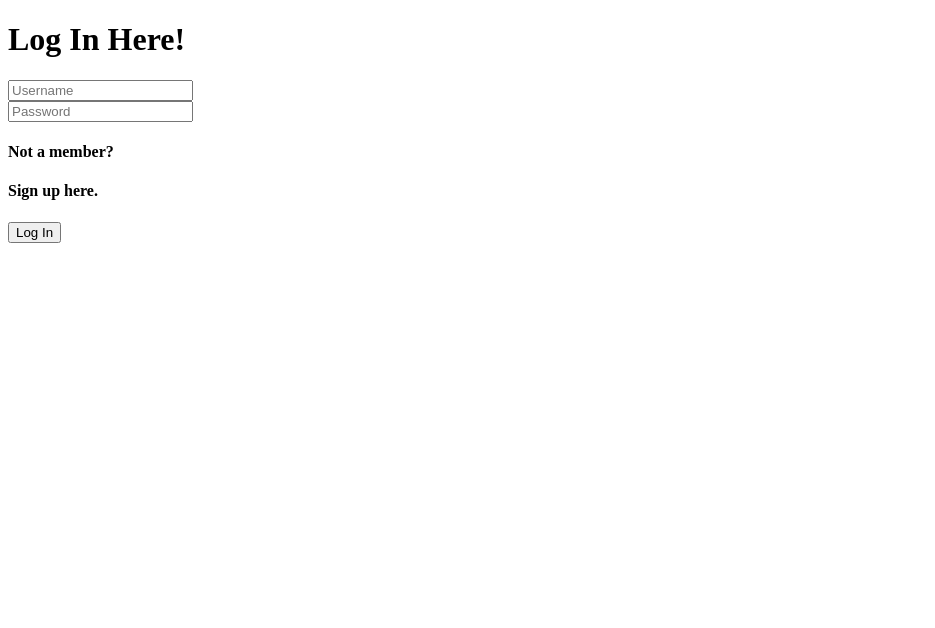
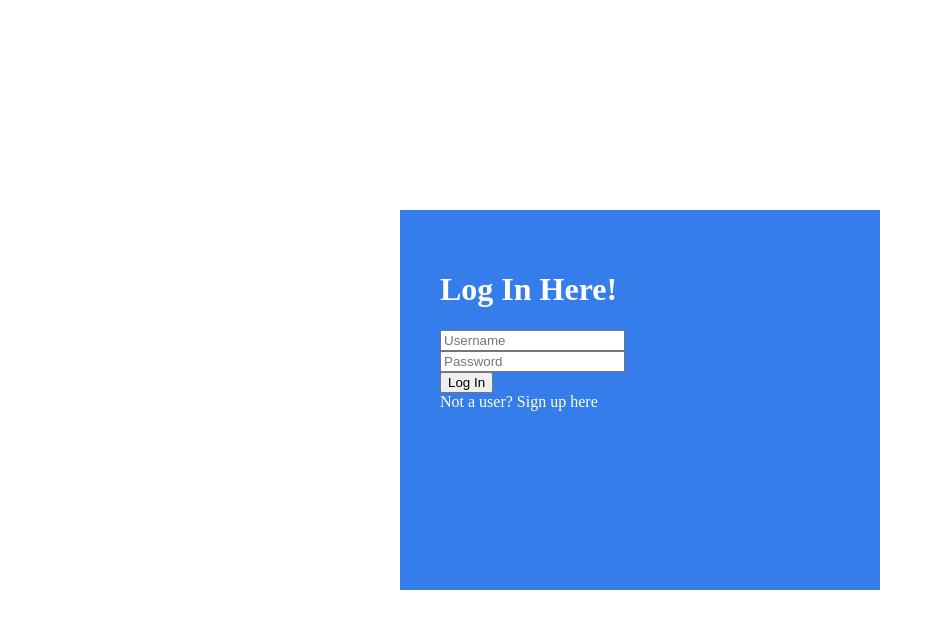
Before and after one commit to bethel-school-of-technology/team-the-innovators-frontend, an Angular app: page /login in a window 1280 px wide. Shown: the top 628 px of the page, without its empty margins (0-935 px from the left). Built offline with nearby package versions, Linux system fonts and the light colour scheme.

Commit message:
updated login view html and css

```diff
--- a/src/app/components/login/login.component.css
+++ b/src/app/components/login/login.component.css
@@ -0,0 +1,24 @@
+.card {
+    color: white;
+    border: none;
+    height: 300px;
+    width: 400px;
+    padding: 40px;
+    position: absolute;
+    top: 50%;
+    left: 50%;
+    transform: translate(-50%, -50%);
+    background-color: #347deb;
+}
+
+a {
+    color: white;
+    background-color: transparent;
+    text-decoration: none;
+  }
+
+  a:hover {
+    color: black;
+    background-color: transparent;
+    text-decoration: none;
+  }
--- a/src/app/components/login/login.component.html
+++ b/src/app/components/login/login.component.html
@@ -1,11 +1,21 @@
-<div>
-    <h1>Log In Here!</h1>
-    <form>
-    <!-- <form (ngSubmit) = "login()"> -->
-        <input type="text" id="username" name="username" placeholder="Username" [(ngModel)] = "newUser.username" /> <br />
-        <input type="text" id="password" name="password" placeholder="Password" [(ngModel)] = "newUser.password" /> <br />
-    </form>
-    <h4>Not a member?</h4>
-    <h4>Sign up here.</h4>
-    <button type="submit">Log In</button>
+<div class="container">
+    <div class="row">
+        <div class="col-md-6">
+            <div class="card">
+                <div class="text-center">
+                    <h1>Log In Here!</h1>
+                </div>
+                <form> <!-- <form (ngSubmit) = "login()"> -->
+                    <div class="mb-3">
+                        <input type="email" class="form-control" id="username" name="username" placeholder="Username" [(ngModel)] = "newUser.username" />
+                    </div>
+                    <div class="mb-3">
+                        <input type="password" class="form-control" id="password" name="password" placeholder="Password" [(ngModel)] = "newUser.password" />
+                    </div>
+                    <button class="btn btn-primary" type="submit">Log In</button>
+                    <div>Not a user? Sign up <a routerLink="">here</a></div>
+                </form>
+            </div>
+        </div>
+    </div>
 </div>
--- a/src/app/models/user.ts
+++ b/src/app/models/user.ts
@@ -1,4 +1,5 @@
 export class User {
+    id: number;
     first_name: string;
     last_name: string;
     username: string;
```
Also changed, not shown: users.json (added, +28 -0 lines).
